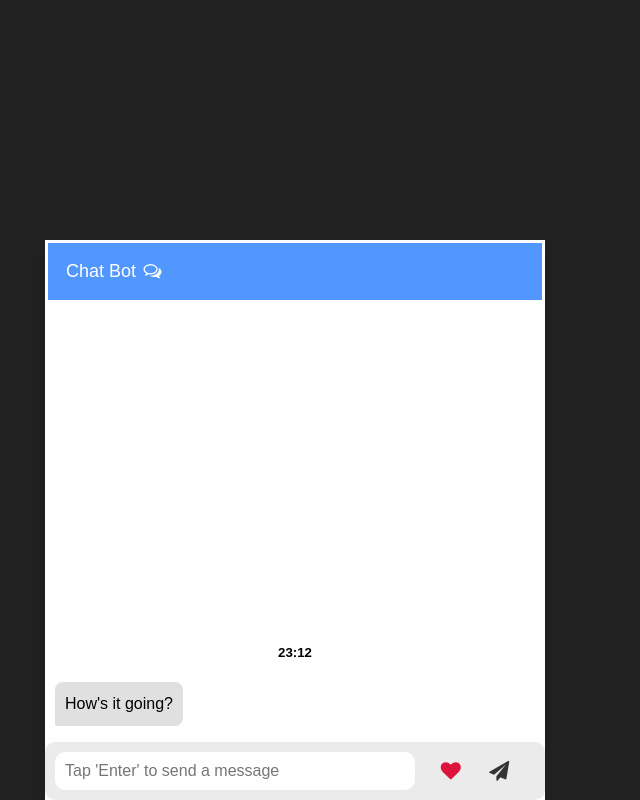
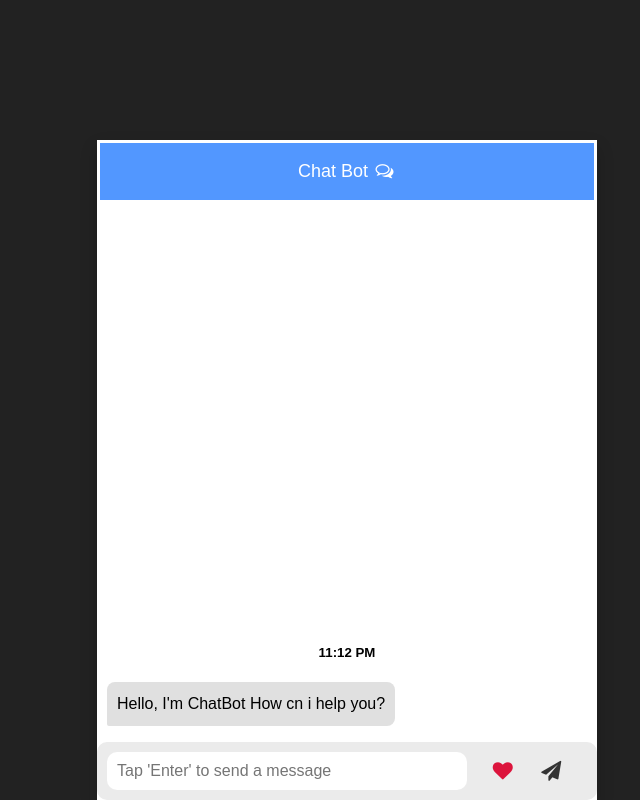
Before and after one commit to George-Khalil-29/ICD2O-1-2023-Final-Project-George-Khalil, a plain HTML site: page index.html in a window 1280 px wide. Both pictures are taken after a click on the button "Chat Bot". Shown: the whole page, without its empty margins (235-875 px from the left). Drawn offline with nearby package versions, Linux system fonts and the light colour scheme.

Commit message:
save teh changes

```diff
--- a/css/chat.css
+++ b/css/chat.css
@@ -1,7 +1,7 @@
 .chat-bar-collapsible {
   position: fixed;
   bottom: 0;
-  right: 500px;
+  right: 35%;
   box-shadow: 0 8px 16px 0 #0003;
 }
 
@@ -11,7 +11,7 @@
   cursor: pointer;
   padding: 18px;
   width: 500px;
-  text-align: left;
+  text-align: center;
   outline: none;
   font-size: 18px;
   border-radius: 10px, 10px,;
@@ -30,13 +30,13 @@
 }
 
 .outer-container {
-  min-height: 500px;
+  min-height: 600px;
   bottom: 0%;
   position: relative;
 }
 
 .chat-container {
-  max-height: 500px;
+  max-height: 600px;
   width: 100%;
   position: absolute;
   bottom: 0;
--- a/js/chat.js
+++ b/js/chat.js
@@ -4,14 +4,16 @@
 // Created on: May 2024
 // This file contains the JS functions for index.html
 
+
+
 // Collapsible
-var coll = document.getElementsByClassName("collapsible");
+const coll = document.getElementsByClassName("collapsible");
 
 for (let i = 0; i < coll.length; i++) {
     coll[i].addEventListener("click", function () {
         this.classList.toggle("active");
 
-        var content = this.nextElementSibling;
+        const content = this.nextElementSibling;
 
         if (content.style.maxHeight) {
             content.style.maxHeight = null;
@@ -23,28 +25,28 @@ for (let i = 0; i < coll.length; i++) {
 }
 
 function getTime() {
-    let today = new Date();
-    hours = today.getHours();
-    minutes = today.getMinutes();
+    const today = new Date();
+    let hours = today.getHours();
+    let minutes = today.getMinutes();
 
-    if (hours < 10) {
-        hours = "0" + hours;
-    }
+    // Convert hours to AM/PM format
+    const ampm = hours >= 12 ? 'PM' : 'AM';
+    hours = hours % 12;
+    hours = hours ? hours : 12; // Handle midnight (0 hours)
 
-    if (minutes < 10) {
-        minutes = "0" + minutes;
-    }
+    // Add leading zeros to minutes if needed
+    minutes = minutes < 10 ? '0' + minutes : minutes;
 
-    let time = hours + ":" + minutes;
+    const time = hours + ':' + minutes + ' ' + ampm;
     return time;
 }
 
 // Gets the first message
 function firstBotMessage() {
-    let firstMessage = "How's it going?"
+    const firstMessage = "Hello, I'm ChatBot How cn i help you?";
     document.getElementById("botStarterMessage").innerHTML = '<p class="botText"><span>' + firstMessage + '</span></p>';
 
-    let time = getTime();
+    const time = getTime();
 
     $("#chat-timestamp").append(time);
     document.getElementById("userInput").scrollIntoView(false);
@@ -54,8 +56,8 @@ firstBotMessage();
 
 // Retrieves the response
 function getHardResponse(userText) {
-    let botResponse = getBotResponse(userText);
-    let botHtml = '<p class="botText"><span>' + botResponse + '</span></p>';
+    const botResponse = getBotResponse(userText);
+    const botHtml = '<p class="botText"><span>' + botResponse + '</span></p>';
     $("#chatbox").append(botHtml);
 
     document.getElementById("chat-bar-bottom").scrollIntoView(true);
@@ -65,11 +67,11 @@ function getHardResponse(userText) {
 function getResponse() {
     let userText = $("#textInput").val();
 
-    if (userText == "") {
+    if (userText === "") {
         userText = "I love Code Palace!";
     }
 
-    let userHtml = '<p class="userText"><span>' + userText + '</span></p>';
+    const userHtml = '<p class="userText"><span>' + userText + '</span></p>';
 
     $("#textInput").val("");
     $("#chatbox").append(userHtml);
@@ -77,13 +79,13 @@ function getResponse() {
 
     setTimeout(() => {
         getHardResponse(userText);
-    }, 1000)
+    }, 1000);
 
 }
 
 // Handles sending text via button clicks
 function buttonSendText(sampleText) {
-    let userHtml = '<p class="userText"><span>' + sampleText + '</span></p>';
+    const userHtml = '<p class="userText"><span>' + sampleText + '</span></p>';
 
     $("#textInput").val("");
     $("#chatbox").append(userHtml);
@@ -92,7 +94,7 @@ function buttonSendText(sampleText) {
     //Uncomment this if you want the bot to respond to this buttonSendText event
     // setTimeout(() => {
     //     getHardResponse(sampleText);
-    // }, 1000)
+    // }, 1000);
 }
 
 function sendButton() {
@@ -100,7 +102,7 @@ function sendButton() {
 }
 
 function heartButton() {
-    buttonSendText("Heart clicked!")
+    buttonSendText("Heart clicked!");
 }
 
 // Press enter to send a message
--- a/js/responses.js
+++ b/js/responses.js
@@ -6,7 +6,7 @@
 
 function getBotResponse(input) {
   if (input === "hello") {
-      return "Hello there!";
+    return "Hello How are you!";
   } else if (input === "goodbye") {
     return "Talk to you later!";
   } else if (input === "fun fact") {
@@ -37,12 +37,6 @@ function getBotResponse(input) {
   } else if (input === "weather") {
     // Implement weather API integration to fetch current weather information
     return "The weather is currently sunny.";
-    } else if (input === "translate") {
-      // Implement translation API integration to translate messages
-      return "Translation feature coming soon!";
-    } else if (input === "news") {
-      // Implement news API integration to fetch latest news headlines
-      return "Here are the latest news headlines...";
   } else if (input === "joke") {
     // Implement joke API integration to fetch a random joke
     return "Why don't scientists trust atoms? Because they make up everything!";
```
Lines whose indentation alone changed are shown as unchanged.
